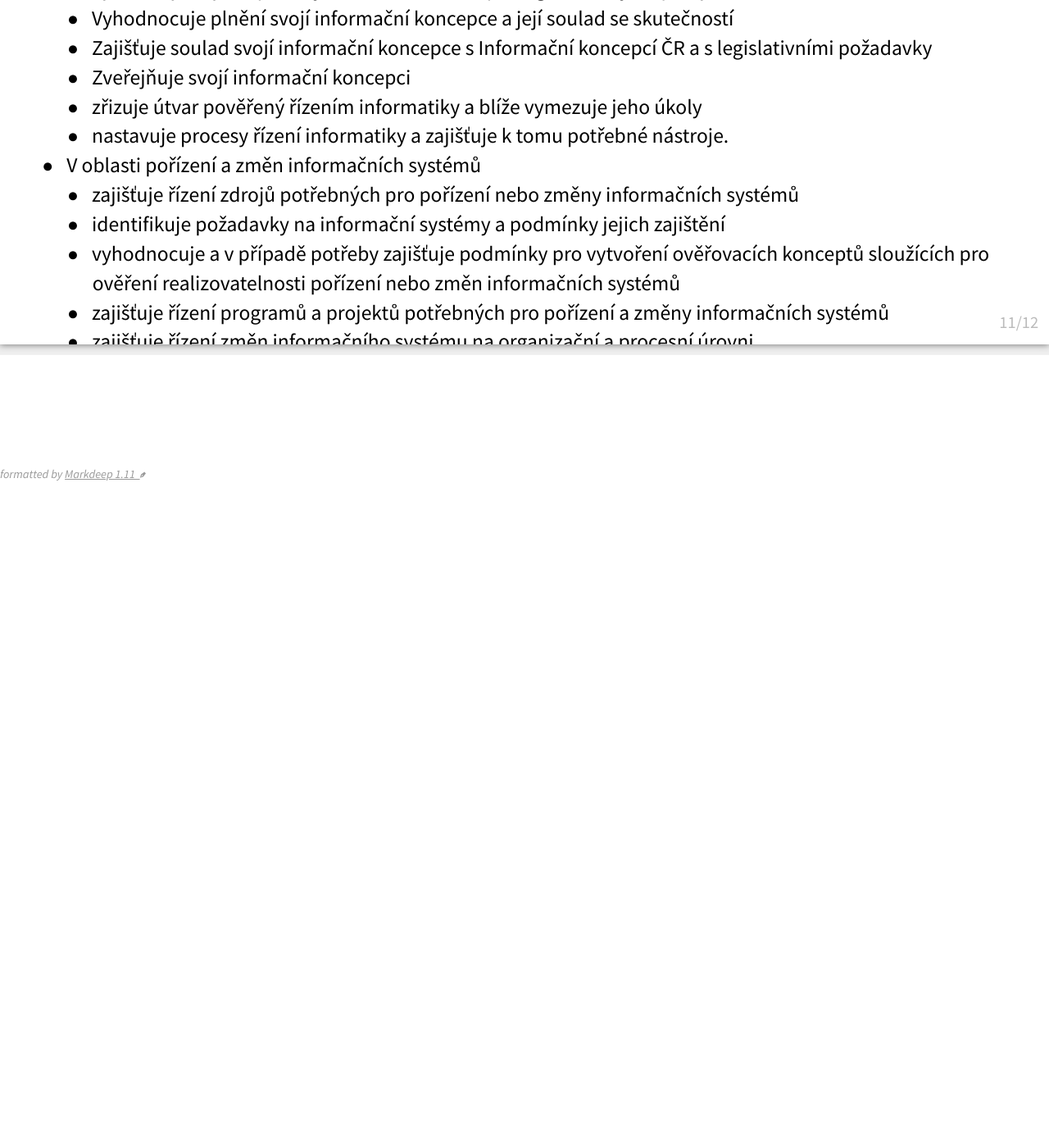
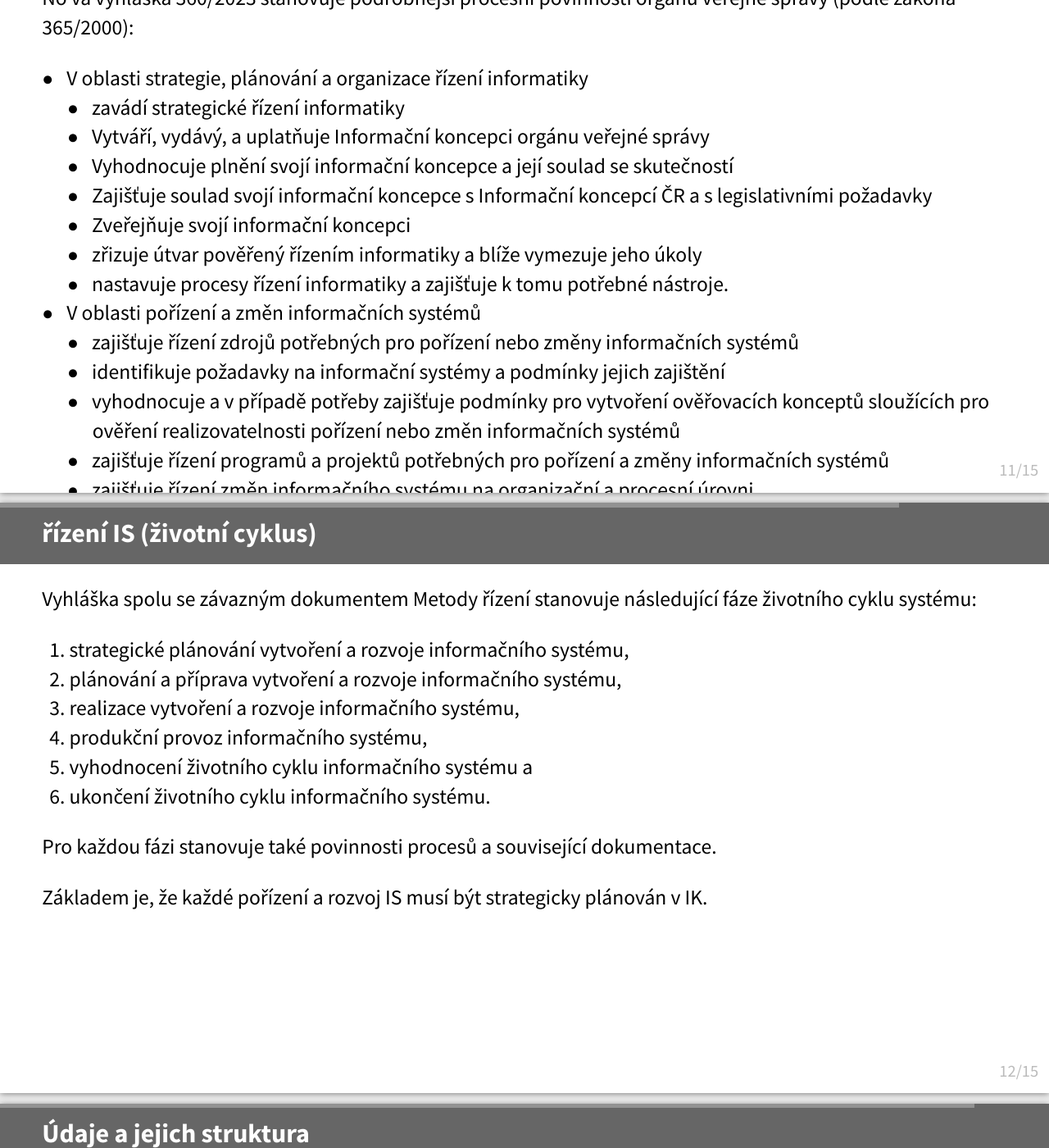
Before and after one commit to egdilna/egovedu, a Jekyll site: the page prezentace/nova-vyhlaska-dlouhodobe-rizeni.html, which Jekyll copies as it is, in a window 1280 px wide and 1400 px high, scrolled down 8907 px. Shown: the whole window at 82% size. Built offline with Jekyll 4.4.1, drawn with Linux system fonts in a browser that asks for light colours; some web fonts are replaced; before the commit the page ends 9505 px from its top, so only the background shows below that; some of the changed text lies outside the part shown.

Commit message:
Update nova-vyhlaska-dlouhodobe-rizeni.html

```diff
--- a/prezentace/nova-vyhlaska-dlouhodobe-rizeni.html
+++ b/prezentace/nova-vyhlaska-dlouhodobe-rizeni.html
@@ -22,6 +22,8 @@
 >>> Historie verzí:
 >>>
 >>> * Verze 1.1 z 8.2.2024: Aktualizace snímkům k OVS a přidány některé poznámky přednášejícího.
+>>> verze 1.2 z 26.2.2024: Doplněny snímky věnující se životnímu cyklu, datům a dekompozici. A opět doplněny některé poznámky přednášejícího a poslední snímek vedoucí na podrobnější projití celé vyhlášky
+
 
 
 
@@ -39,8 +41,12 @@
 * Veřejná správa je službou občanům / klientům
 * Veřejná správa jsou zejména **orgány veřejné moci**
 * Tři úrovně povinností: Obecná úroveň, úroveň EG a digitalizace a agendová úroveň
-* Máme několik EG zákonů - [Podrobný popis vybraných EG předpisů](http://metodiky.egdilna.cz/metodiky/legislativa/popis-eg-zakonu.html)
+* Máme několik EG zákonů - [Podrobný popis vybraných EG předpisů](http://metodiky.egdilna.cz/metodiky/legislativa/popis-eg-zakonu)
 * Dobrým edukačním vstupním bodem je [Učební text Pyramida všeho důležitého v EG - EGOVedu učební texty](https://www.egovedu.cz/ucebni-texty/pyramida-vseho-duleziteho)
+
+>>> Zdůraznit, že je to komplexní věc, netýká se jen IT a netýká se jen zde zmíněných zákonů a předpisů.
+>>>
+>>> Tento úvod děláme proto, aby si pak každý dokázal zasadit novou vyhlášku a její obsah do správného kontextu, je to takové rychlé opakování.
 
 ----------
 
@@ -210,7 +216,41 @@
 	* vyhodnocuje plnění svojí informační koncepce a případné provádí její aktualizace
 	* uplatňuje procesy pro vyhodnocování uplatňování a řízení svojí informační koncepce
 
+--------
 
+## řízení IS (životní cyklus)
+
+Vyhláška spolu se závazným dokumentem Metody řízení stanovuje následující fáze životního cyklu systému:
+
+1. strategické plánování vytvoření a rozvoje informačního systému,
+2. plánování a příprava vytvoření a rozvoje informačního systému,
+3. realizace vytvoření a rozvoje informačního systému,
+4. produkční provoz informačního systému,
+5. vyhodnocení životního cyklu informačního systému a
+6. ukončení životního cyklu informačního systému.
+
+Pro každou fázi stanovuje také povinnosti procesů a související dokumentace.
+
+Základem je, že každé pořízení a rozvoj IS musí být strategicky plánován v IK.
+
+--------
+
+## Údaje a jejich struktura
+
+Vyhláška dále stanovuje povinnosti k
+
+* členění údajů podle původu, účelu, formy
+* oddělení vazeb na referenční identitu od identifikačních údajů subjektu
+* faktickou datovou architekturu (v kombinaci s ustanoveními o dekompozici)
+
+------
+
+Pojďme si tu vyhlášku ale ukázat v celé její kráse...
+
+[předpis 360/2023 Sb. Vyhláška o dlouhodobém řízení informačních systémů veřejné správy](https://www.zakonyprolidi.cz/cs/2023-360)
+
+
+>>> Nyní si otevřeme samotno vyhlášku a podíváme se na její jednotlivá ustanovení a probereme to
 
 
 
```
